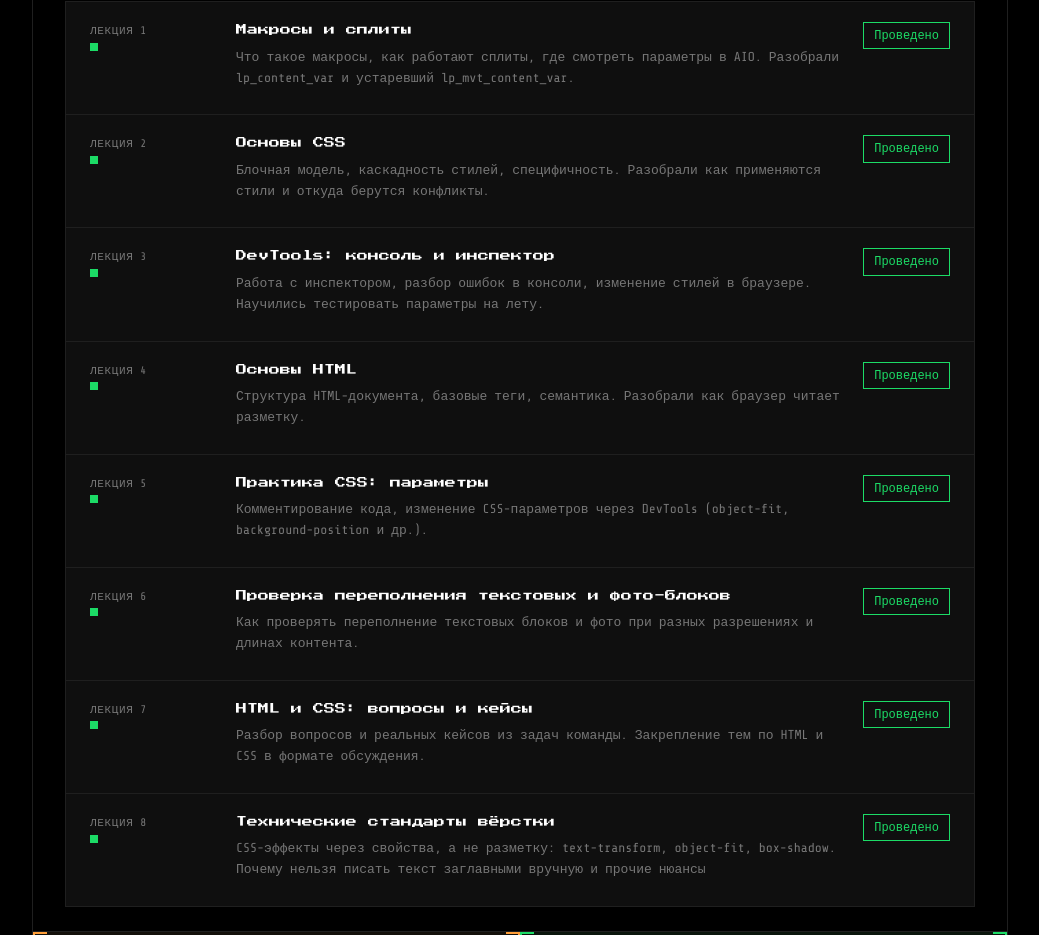
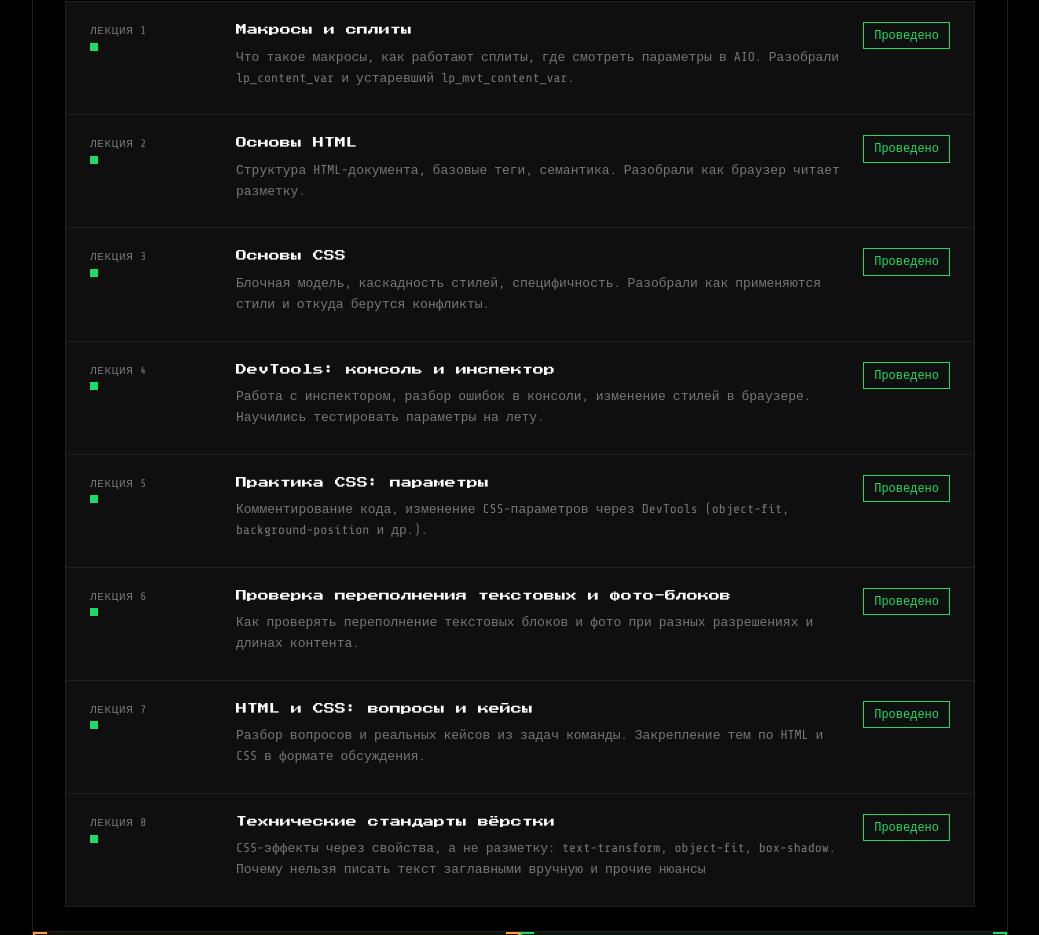
Before and after one commit to Kolobaka777/Q2, a Vue app: page / in a window 1280 px wide. Shown: the part 4360-5295 px from the top of the page, without its empty margins (120-1159 px from the left). Built offline with nearby package versions, Linux system fonts and the light colour scheme.

Commit message:
data: поменяны местами карточки лекций

```diff
--- a/src/data/index.js
+++ b/src/data/index.js
@@ -172,22 +172,22 @@ export const lectures = [
   {
     num: 2,
     status: 'done',
+    title: 'Основы HTML',
+    desc: 'Структура HTML-документа, базовые теги, семантика. Разобрали как браузер читает разметку.',
+    lecturer: 'Назар Космынин',
+  },
+  {
+    num: 3,
+    status: 'done',
     title: 'Основы CSS',
     desc: 'Блочная модель, каскадность стилей, специфичность. Разобрали как применяются стили и откуда берутся конфликты.',
     lecturer: 'Назар Космынин',
   },
   {
-    num: 3,
+    num: 4,
     status: 'done',
     title: 'DevTools: консоль и инспектор',
     desc: 'Работа с инспектором, разбор ошибок в консоли, изменение стилей в браузере. Научились тестировать параметры на лету.',
-    lecturer: 'Назар Космынин',
-  },
-    {
-    num: 4,
-    status: 'done',
-    title: 'Основы HTML',
-    desc: 'Структура HTML-документа, базовые теги, семантика. Разобрали как браузер читает разметку.',
     lecturer: 'Назар Космынин',
   },
   {
```
